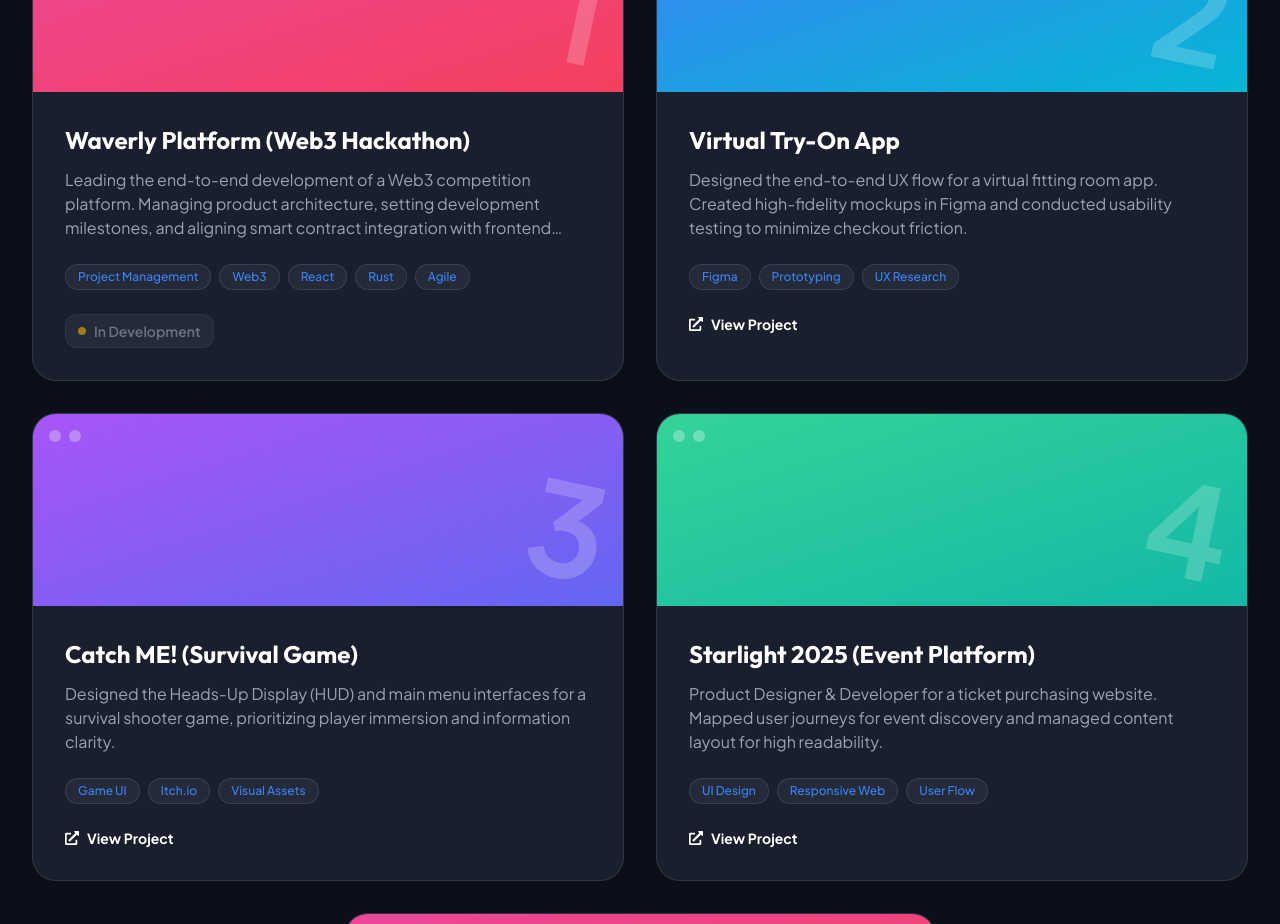
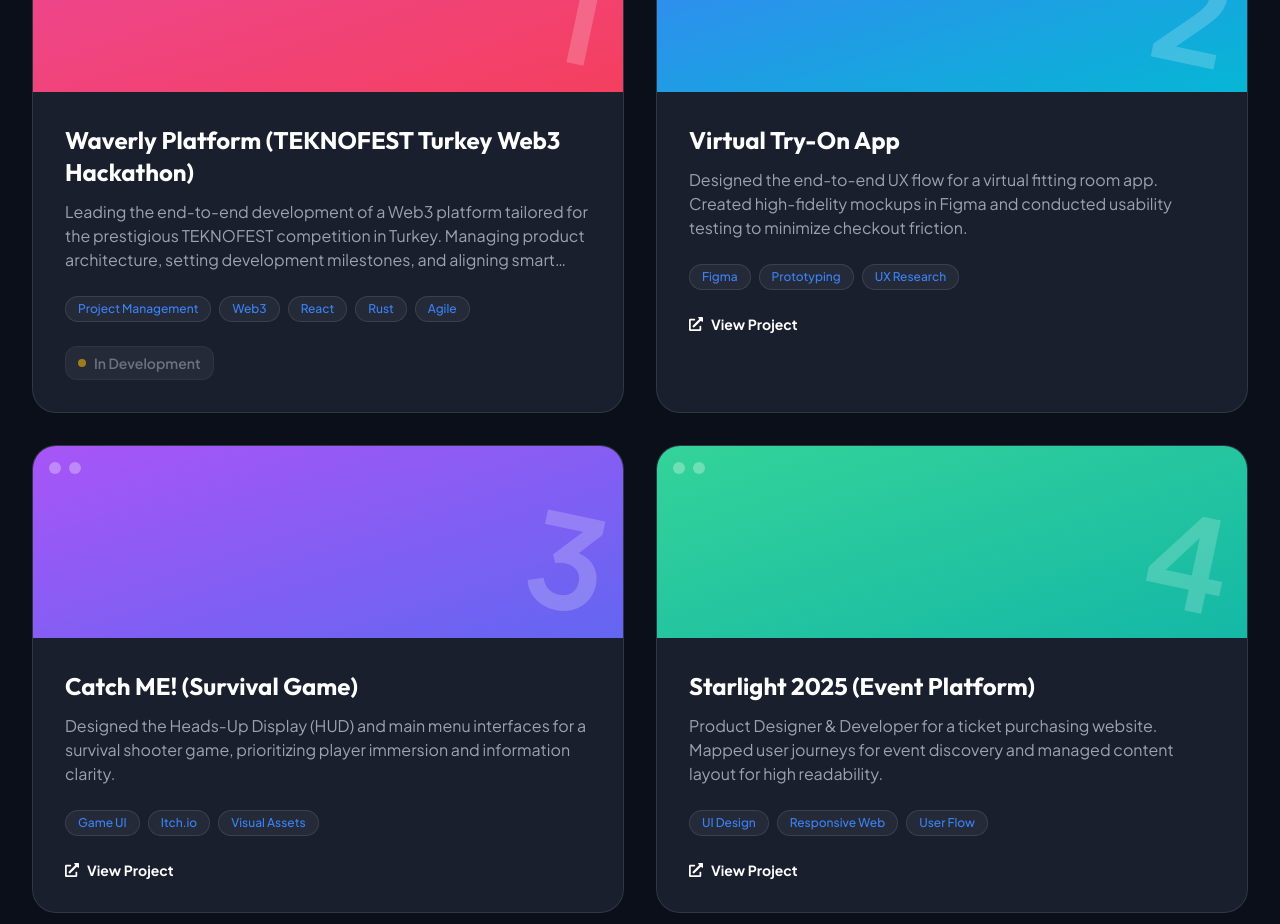
Before and after one commit to FarrelNayakaaa/portfolio-v1, a React (Vite) app: page / in a window 1280 px wide. Shown: the part 2440-3364 px from the top of the page. Built offline with nearby package versions, Linux system fonts and the light colour scheme.

Commit message:
Project update

```diff
--- a/src/content.jsx
+++ b/src/content.jsx
@@ -36,11 +36,11 @@ export const skills = [
 
 export const projects = [
   {
-    title: "Waverly Platform (Web3 Hackathon)",
-    description: "Leading the end-to-end development of a Web3 competition platform. Managing product architecture, setting development milestones, and aligning smart contract integration with frontend systems.",
-    tech: ["Project Management", "Web3", "React", "Rust", "Agile"],
-    link: "", // Dikosongkan karena belum publish
-  },
+      title: "Waverly Platform (TEKNOFEST Turkey Web3 Hackathon)",
+      description: "Leading the end-to-end development of a Web3 platform tailored for the prestigious TEKNOFEST competition in Turkey. Managing product architecture, setting development milestones, and aligning smart contract integration with frontend systems.",
+      tech: ["Project Management", "Web3", "React", "Rust", "Agile"],
+      link: "",
+    },
   {
     title: "Virtual Try-On App",
     description: "Designed the end-to-end UX flow for a virtual fitting room app. Created high-fidelity mockups in Figma and conducted usability testing to minimize checkout friction.",
```
